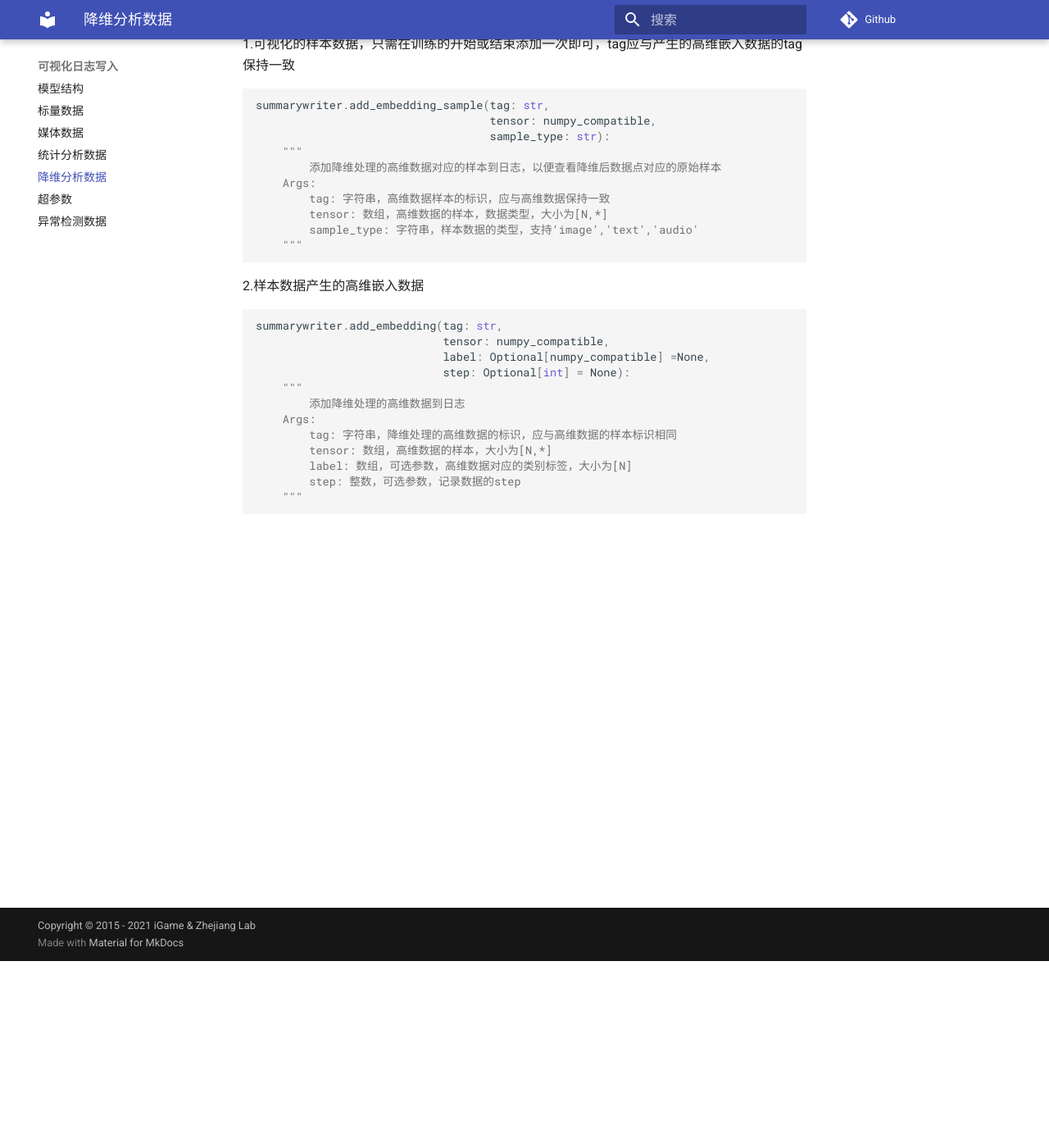
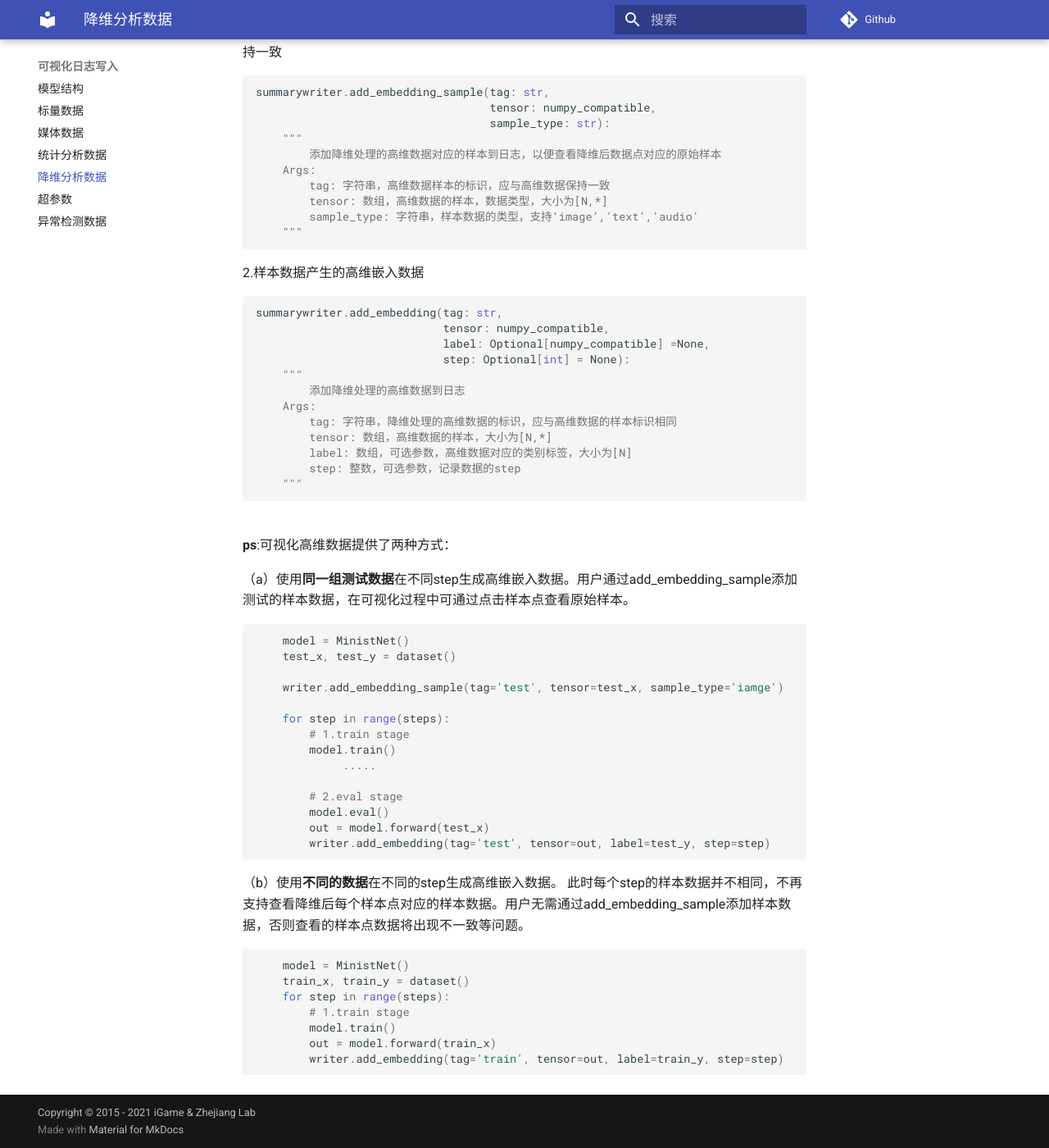
Before and after one commit to iGame-Lab/tsvis-docs, an MkDocs documentation site: the page built from docs/write_log/write_embedding.md, in a window 1280 px wide and 1400 px high, scrolled down 228 px. Shown: the whole window at 82% size. Built offline with MkDocs 1.6.1 and Material for MkDocs 9.7.7, drawn with Linux system fonts in a browser that asks for light colours; comment, search, counter and statistics services are not loaded.

Commit message:
更新降维文档

````diff
--- a/docs/write_log/write_embedding.md
+++ b/docs/write_log/write_embedding.md
@@ -1,5 +1,4 @@
 可视化高维数据的聚类。以动画的形式显示样本数据在各网络层中产生的高维嵌入的聚类变化
-
   1.可视化的样本数据，只需在训练的开始或结束添加一次即可，tag应与产生的高维嵌入数据的tag保持一致
 
   ```python
@@ -31,3 +30,34 @@
           step: 整数，可选参数，记录数据的step
       """
   ```
+<br>
+**ps**:可视化高维数据提供了两种方式：
+
+（a）使用**同一组测试数据**在不同step生成高维嵌入数据。用户通过add_embedding_sample添加测试的样本数据，在可视化过程中可通过点击样本点查看原始样本。
+```python
+    model = MinistNet()
+    test_x, test_y = dataset()
+
+    writer.add_embedding_sample(tag='test', tensor=test_x, sample_type='iamge')
+
+    for step in range(steps):
+        # 1.train stage
+        model.train()
+             .....
+
+        # 2.eval stage
+        model.eval()
+        out = model.forward(test_x)
+        writer.add_embedding(tag='test', tensor=out, label=test_y, step=step)
+```
+
+（b）使用**不同的数据**在不同的step生成高维嵌入数据。 此时每个step的样本数据并不相同，不再支持查看降维后每个样本点对应的样本数据。用户无需通过add_embedding_sample添加样本数据，否则查看的样本点数据将出现不一致等问题。
+```python
+    model = MinistNet()
+    train_x, train_y = dataset()
+    for step in range(steps):
+        # 1.train stage
+        model.train()
+        out = model.forward(train_x)
+        writer.add_embedding(tag='train', tensor=out, label=train_y, step=step)
+```
````
